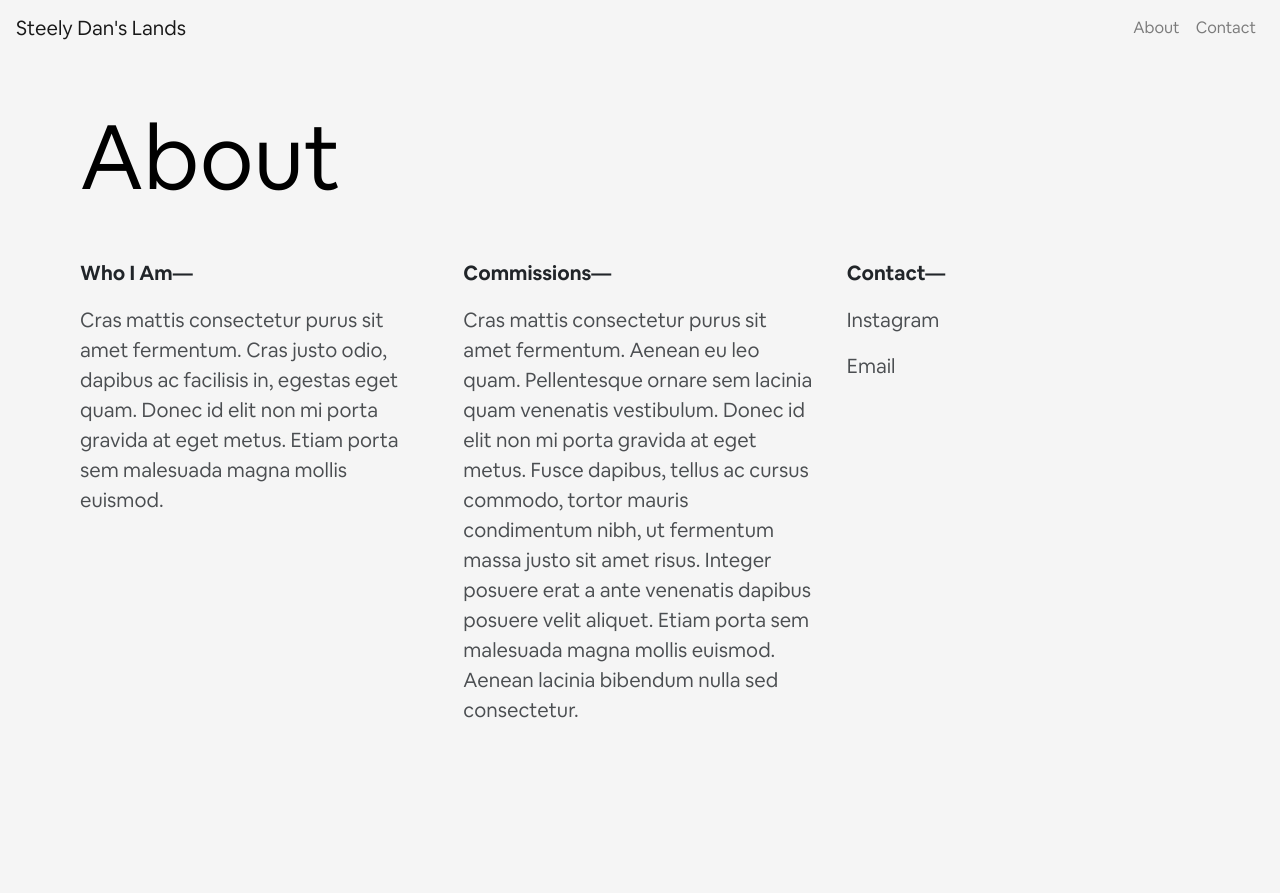
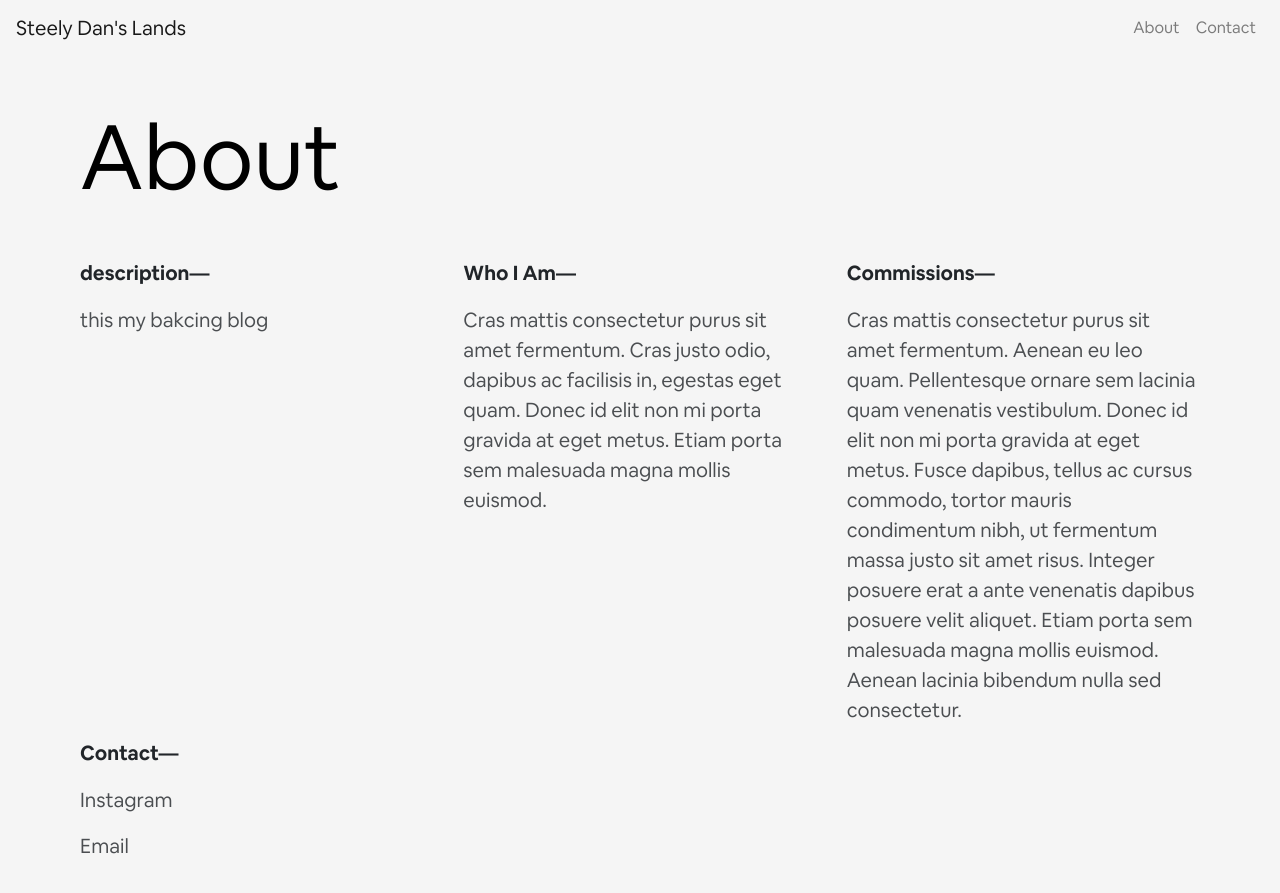
Before and after one commit to oliviachang29/rachel-bakery-site, a Jekyll site: the page built from index.html, in a window 1280 px wide and 900 px high, scrolled down 1161 px. Shown: the top 893 px of the window. Built offline with Jekyll 4.4.1, drawn with Linux system fonts in a browser that asks for light colours.

Commit message:
Update from Forestry.io Rachel Chang updated _data/general.yml

```diff
--- a/_data/general.yml
+++ b/_data/general.yml
@@ -1,6 +1,6 @@
 ---
 title: Steely Dan's Lands
-description: this is my backing blog
+description: ''
 nav:
   links:
   - text: About
@@ -11,6 +11,8 @@ hero:
   text_1: "Bakery based in \nPalo Alto, California."
   text_2: I make some pretty good stuff.
 about:
+- title: description
+  text: this my bakcing blog
 - title: Who I Am
   text: Cras mattis consectetur purus sit amet fermentum. Cras justo odio, dapibus
     ac facilisis in, egestas eget quam. Donec id elit non mi porta gravida at eget
```
